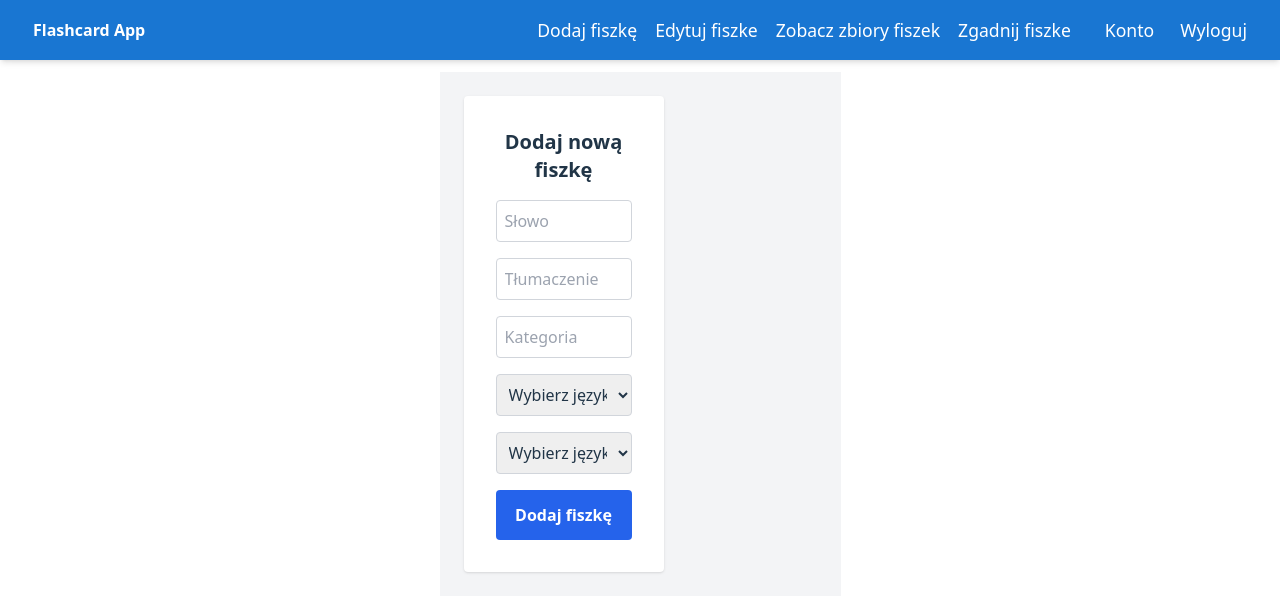
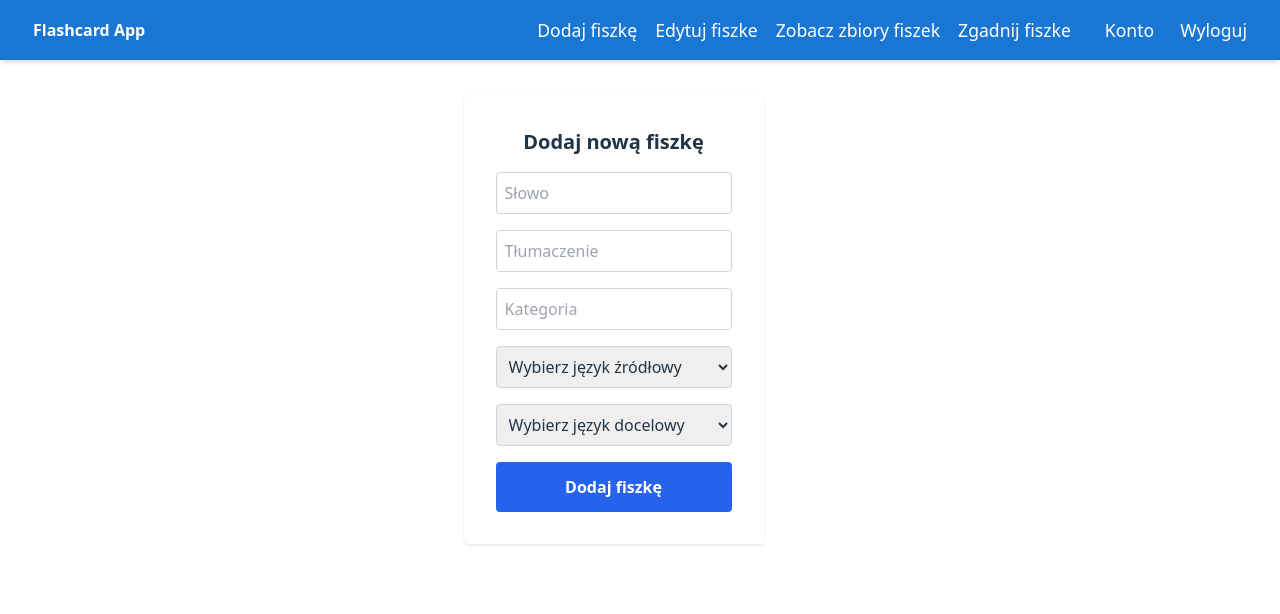
Before and after one commit to Kd125110/Flashcard-app, a React (Vite) app in the folder apps/client/: page /add-flashcard in a window 1280 px wide. Shown: the top 614 px of the page. Built offline with nearby package versions, Linux system fonts and the light colour scheme; sample sign-in values are in the browser's storage.

Commit message:
some changes to make project better

```diff
--- a/apps/client/src/pages/AddFlashcardPage.tsx
+++ b/apps/client/src/pages/AddFlashcardPage.tsx
@@ -68,12 +68,12 @@ return (
     <Navbar />
 
     {/* Główny układ strony */}
-    <div className="bg-gray-100 flex flex-col lg:flex-row justify-center items-start gap-10 p-6 max-w-screen-xl mx-auto">
+    <div className="bg-white flex flex-col lg:flex-row justify-center items-start gap-10 p-6 max-w-screen-xl mx-auto">
 
       {/* Formularz dodawania fiszki */}
       <form
         onSubmit={handleSubmit}
-        className="bg-white p-4 sm:p-6 md:p-8 rounded shadow min-w-[100px] sm:min-w-[150px] md:min-w-[200px] flex flex-col gap-4 w-full sm:w-3/4 md:w-2/3 lg:w-1/2 xl:w-1/3"
+        className="bg-white p-4 sm:p-6 md:p-8 rounded shadow min-w-[100px] sm:min-w-[150px] md:min-w-[300px] flex flex-col gap-4 w-full sm:w-3/4 md:w-2/3 lg:w-1/2 xl:w-1/3"
 
       >
         <h2 className="text-xl font-semibold">Dodaj nową fiszkę</h2>
```
Also changed, not shown: 2 other files (tests, documents, lock files or other folders).
